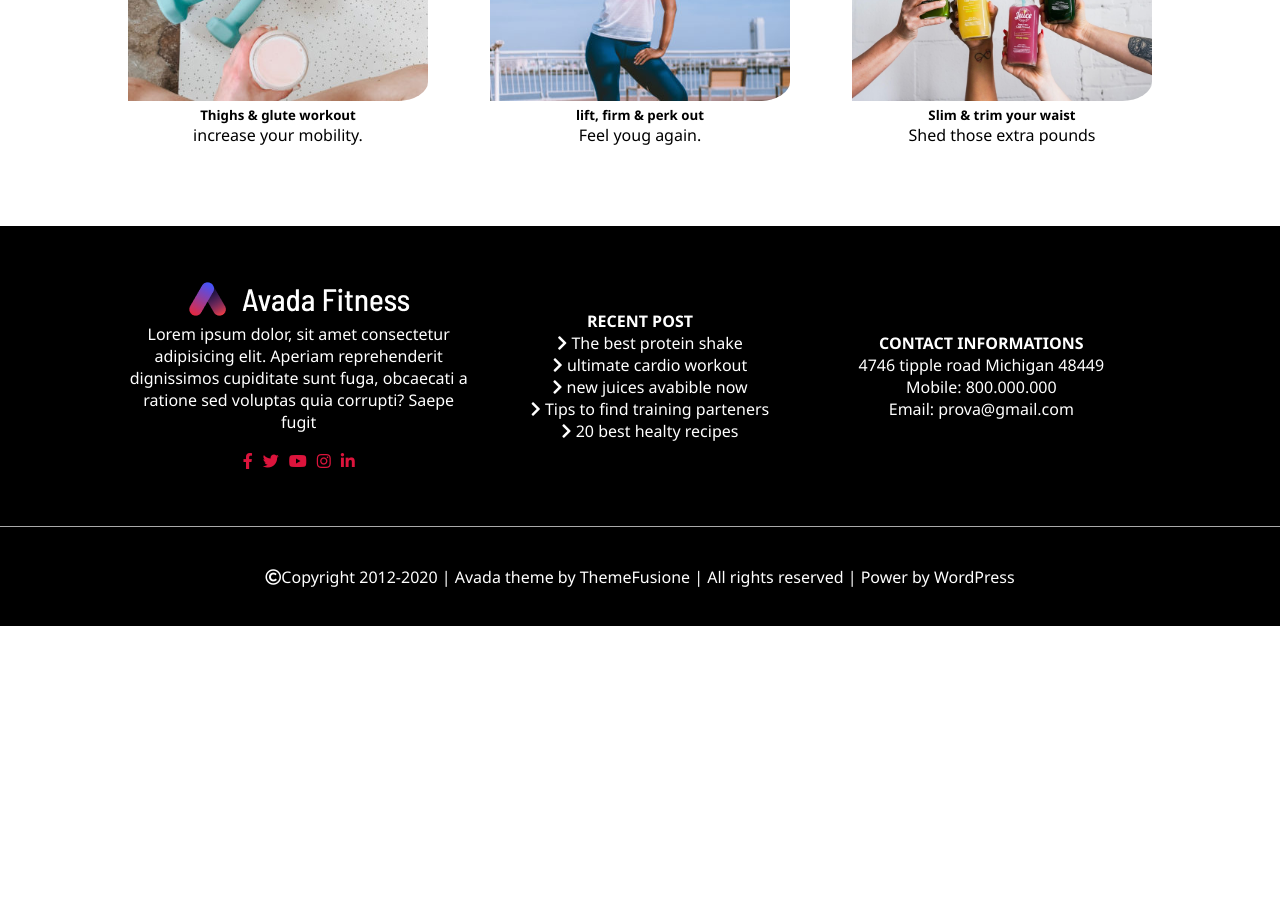
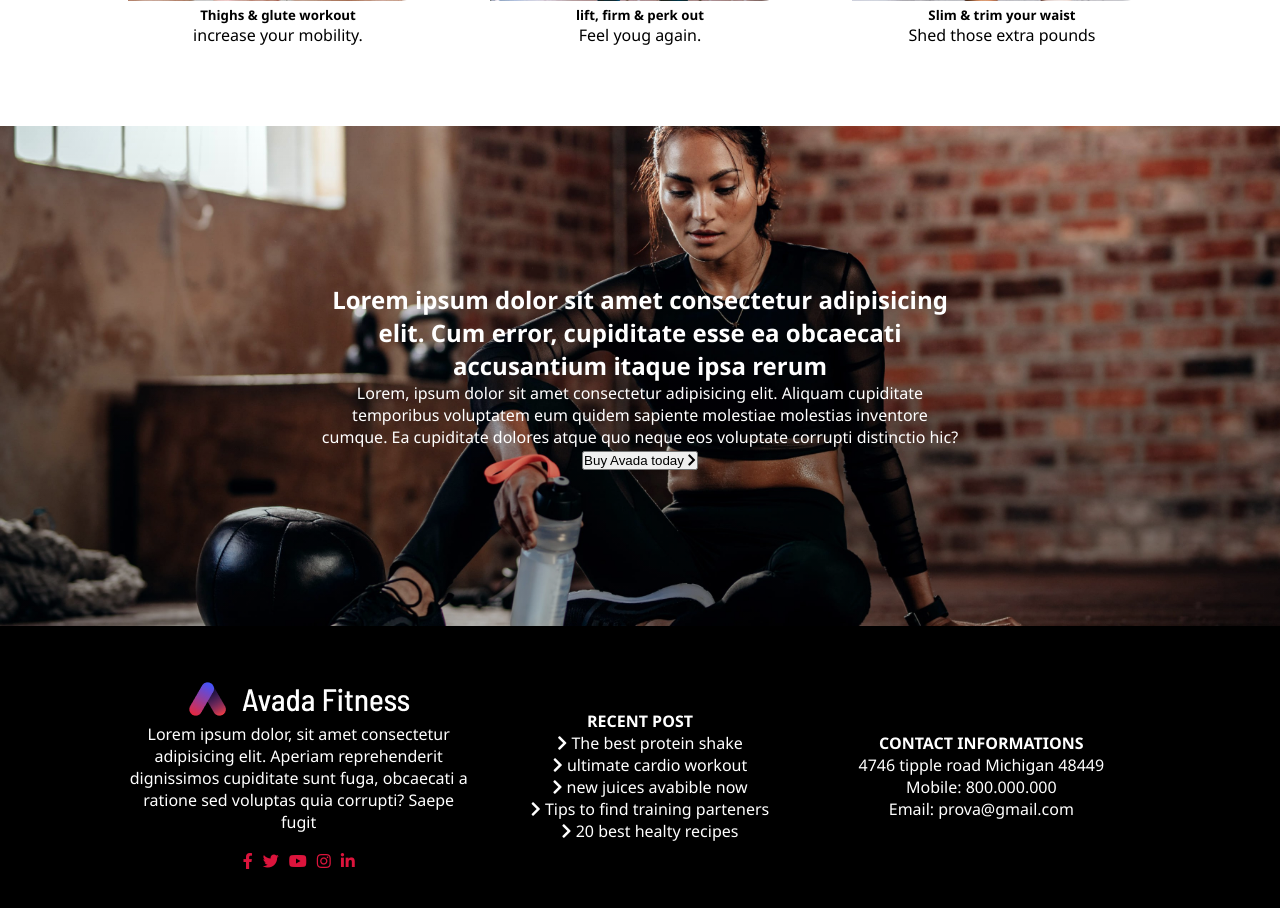
Before and after one commit to oryven/proj-html-vuejs, a Vue app: page / in a window 1280 px wide. Shown: the part 3240-4148 px from the top of the page. Before the commit the page ends 3866 px from the top, so only its background shows below. Built offline with nearby package versions, Linux system fonts and the light colour scheme.

Commit message:
feature: add component slider2

```diff
--- a/src/App.vue
+++ b/src/App.vue
@@ -8,6 +8,7 @@
     <mailingList/>
     <services/>
     <myArticle :articles="articles"/>
+    <slogan2/>
     <myFooter :linksFooter="linksFooter"/>
   </div>
 </template>
@@ -21,6 +22,7 @@ import playLists from './components/playLists.vue'
 import mailingList from './components/mailingList.vue'
 import services from './components/services.vue'
 import myArticle from './components/myArticle.vue'
+import slogan2 from './components/slogan2.vue'
 import myFooter from './components/myFooter.vue'
 
 
@@ -35,6 +37,7 @@ export default {
     mailingList,
     services,
     myArticle,
+    slogan2,
     myFooter
   },
 
--- a/src/components/mailingList.vue
+++ b/src/components/mailingList.vue
@@ -29,7 +29,7 @@ export default {
   background-image: url("../assets/img/banner1-2x.jpg");
   background-size: cover;
   background-repeat: no-repeat;
-  height: 600px;
+  height: 500px;
   .container-mail {
     display: flex;
     flex-direction: column;
--- /dev/null
+++ b/src/components/slogan2.vue
@@ -0,0 +1,43 @@
+<template>
+  <section class="slogan">
+    <div class="container-slogan">
+        <div>
+            <h2>Lorem ipsum dolor sit amet consectetur adipisicing elit. Cum error, cupiditate esse ea obcaecati accusantium itaque ipsa rerum</h2>
+            <div class="rule"></div>
+            <p>Lorem, ipsum dolor sit amet consectetur adipisicing elit. Aliquam cupiditate temporibus voluptatem eum quidem sapiente molestiae molestias inventore cumque. Ea cupiditate dolores atque quo neque eos voluptate corrupti distinctio hic?</p>
+            <button>Buy Avada today <i class="fas fa-chevron-right"></i></button>
+        </div>
+    </div>
+  </section>
+</template>
+
+<script>
+export default {
+  name: 'slogan2',
+}
+</script>
+
+<!-- Add "scoped" attribute to limit CSS to this component only -->
+<style scoped lang="scss">
+.slogan {
+    height: 500px;
+    background-image: url("../assets/img/banner2-2x.jpg");
+    background-size: cover;
+    background-repeat: no-repeat;
+    .container-slogan {
+        display: flex;
+        align-items: center;
+        justify-content: center;
+        height: 100%;
+        background: rgb(0,0,0);
+background: linear-gradient(0deg, rgba(0,0,0,0.21612394957983194) 20%, rgba(0,0,0,0) 100%);
+        div {
+            text-align: center;
+            color: white;
+            width: 50%;
+        }
+    }
+
+}
+
+</style>
```
